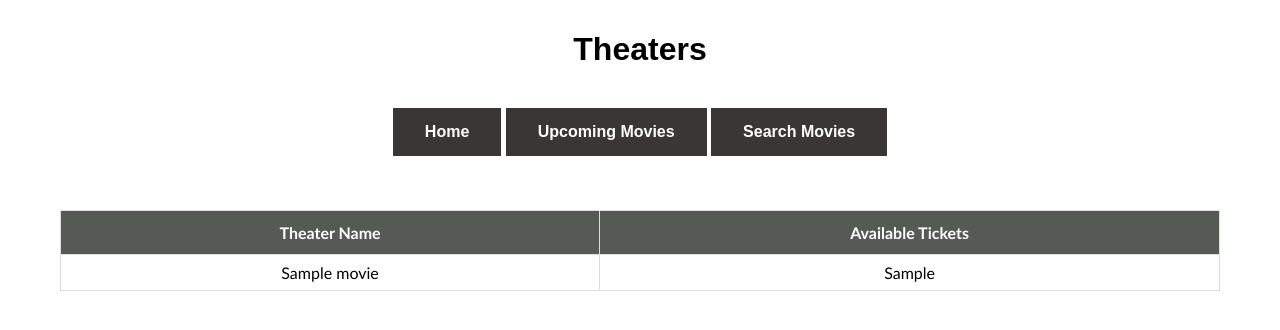
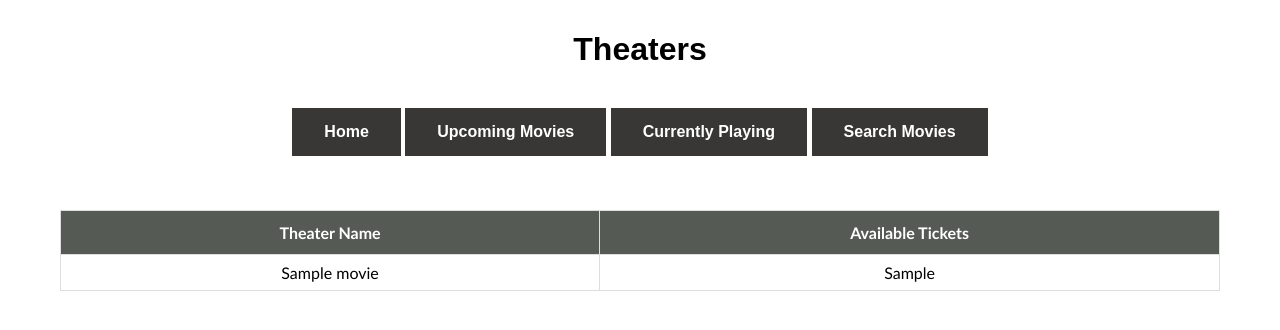
Before and after one commit to arunshaju001/Movie-Booking-System-using-Flask, a Flask app: template templates/theaters.html in a window 1280 px wide. Shown: the top 330 px of the page. Run offline with Flask 2, Linux system fonts and the light colour scheme; the template is opened without the code that fills it: most values are stand-ins (such as "Sample title", 1, 10 or a date in 2020).

Commit message:
updated current playing movies

```diff
--- a/templates/theaters.html
+++ b/templates/theaters.html
@@ -8,6 +8,7 @@
         <center><h1>Theaters</h1><br>
             <a href="{{ url_for('index') }}" ><button type="button" >Home</button></a>
             <a href="{{ url_for('upcoming') }}" ><button type="button" >Upcoming Movies</button></a>
+            <a href="{{ url_for('current') }}" ><button type="button" >Currently Playing</button></a>
             <a href="{{ url_for('search') }}" ><button type="button" >Search Movies</button></a>
 
         </center>   <br><br><br>
```
Also changed, not shown: planets.db.
